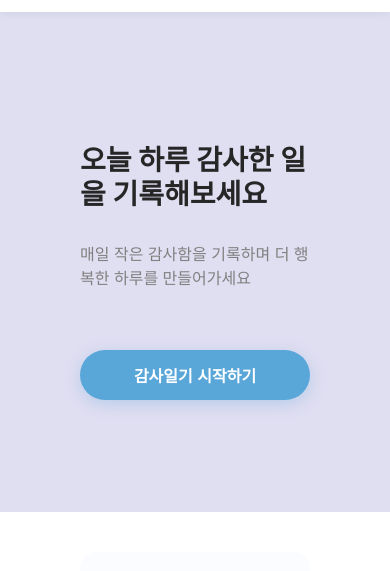
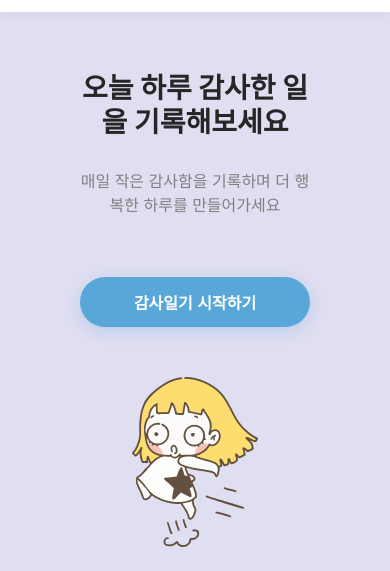
Before and after one commit to coding-ghost-leejey/mcp-figma, a plain HTML site: page index.html in a window 390 px wide. Shown: the part 68-639 px from the top of the page. Drawn offline with Linux system fonts and the light colour scheme.

Commit message:
Add irangi image to hero section and update layout

```diff
--- a/index.html
+++ b/index.html
@@ -23,9 +23,14 @@
     <!-- Hero Section -->
     <section class="hero-section">
         <div class="hero-container">
-            <h1 class="main-title">오늘 하루 감사한 일을 기록해보세요</h1>
-            <p class="subtitle">매일 작은 감사함을 기록하며 더 행복한 하루를 만들어가세요</p>
-            <button class="cta-button" id="ctaButton">감사일기 시작하기</button>
+            <div class="hero-content">
+                <h1 class="main-title">오늘 하루 감사한 일을 기록해보세요</h1>
+                <p class="subtitle">매일 작은 감사함을 기록하며 더 행복한 하루를 만들어가세요</p>
+                <button class="cta-button" id="ctaButton">감사일기 시작하기</button>
+            </div>
+            <div class="hero-image">
+                <img src="images/irangi.png" alt="Gratitude Journal Character" class="irangi-image">
+            </div>
         </div>
     </section>
 
--- a/styles.css
+++ b/styles.css
@@ -82,9 +82,31 @@ body {
   max-width: 1440px;
   width: 100%;
   display: flex;
+  flex-direction: row;
+  align-items: center;
+  justify-content: space-between;
+  gap: 60px;
+}
+
+.hero-content {
+  flex: 1;
+  display: flex;
   flex-direction: column;
   align-items: flex-start;
   gap: 20px;
+}
+
+.hero-image {
+  flex-shrink: 0;
+  display: flex;
+  align-items: center;
+  justify-content: center;
+}
+
+.irangi-image {
+  max-width: 100%;
+  height: auto;
+  object-fit: contain;
 }
 
 .main-title {
@@ -230,6 +252,21 @@ body {
     padding: 80px 40px 60px;
   }
 
+  .hero-container {
+    flex-direction: column;
+    align-items: center;
+    text-align: center;
+  }
+
+  .hero-content {
+    align-items: center;
+    text-align: center;
+  }
+
+  .hero-image {
+    margin-top: 40px;
+  }
+
   .main-title {
     font-size: 36px;
   }
@@ -280,6 +317,19 @@ body {
   .hero-section {
     padding: 60px 20px 40px;
     min-height: 500px;
+  }
+
+  .hero-container {
+    flex-direction: column;
+    gap: 30px;
+  }
+
+  .hero-image {
+    margin-top: 20px;
+  }
+
+  .irangi-image {
+    max-width: 200px;
   }
 
   .main-title {
```
Also changed, not shown: images/irangi.png (added).
